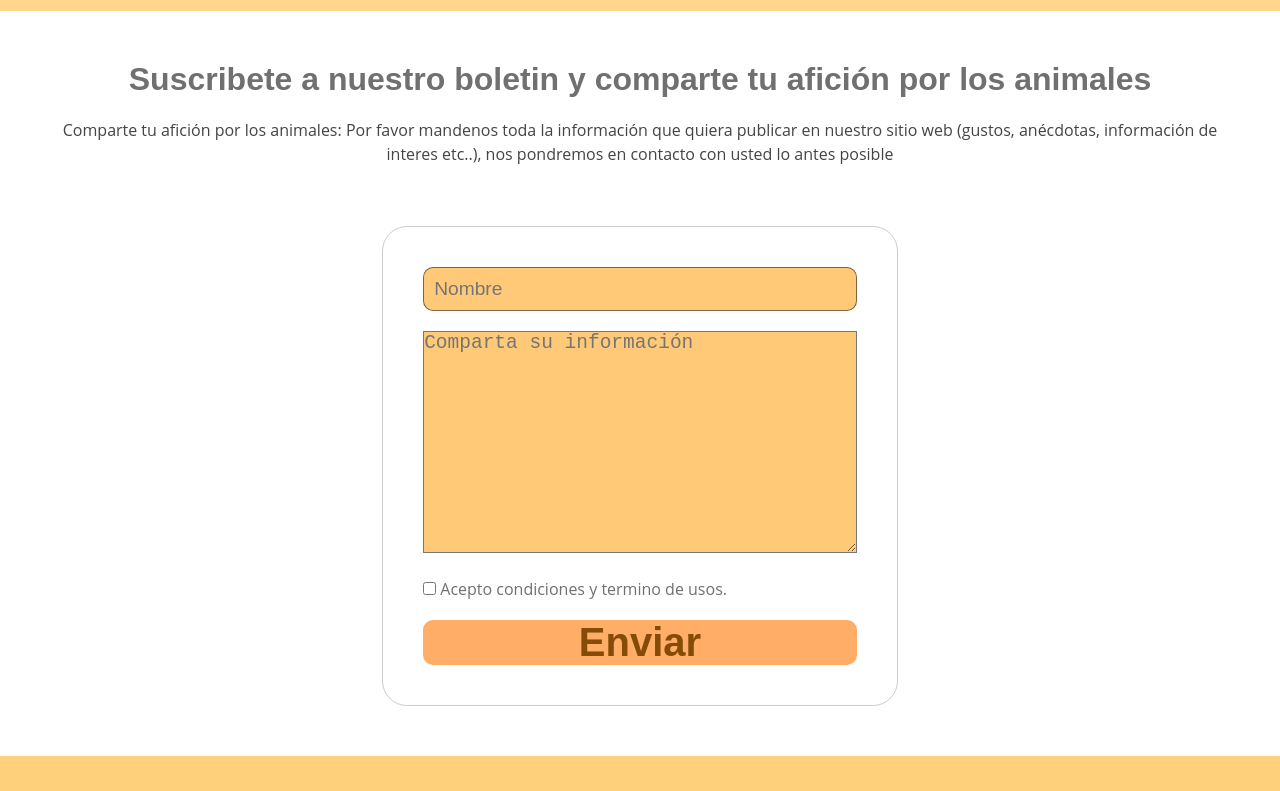
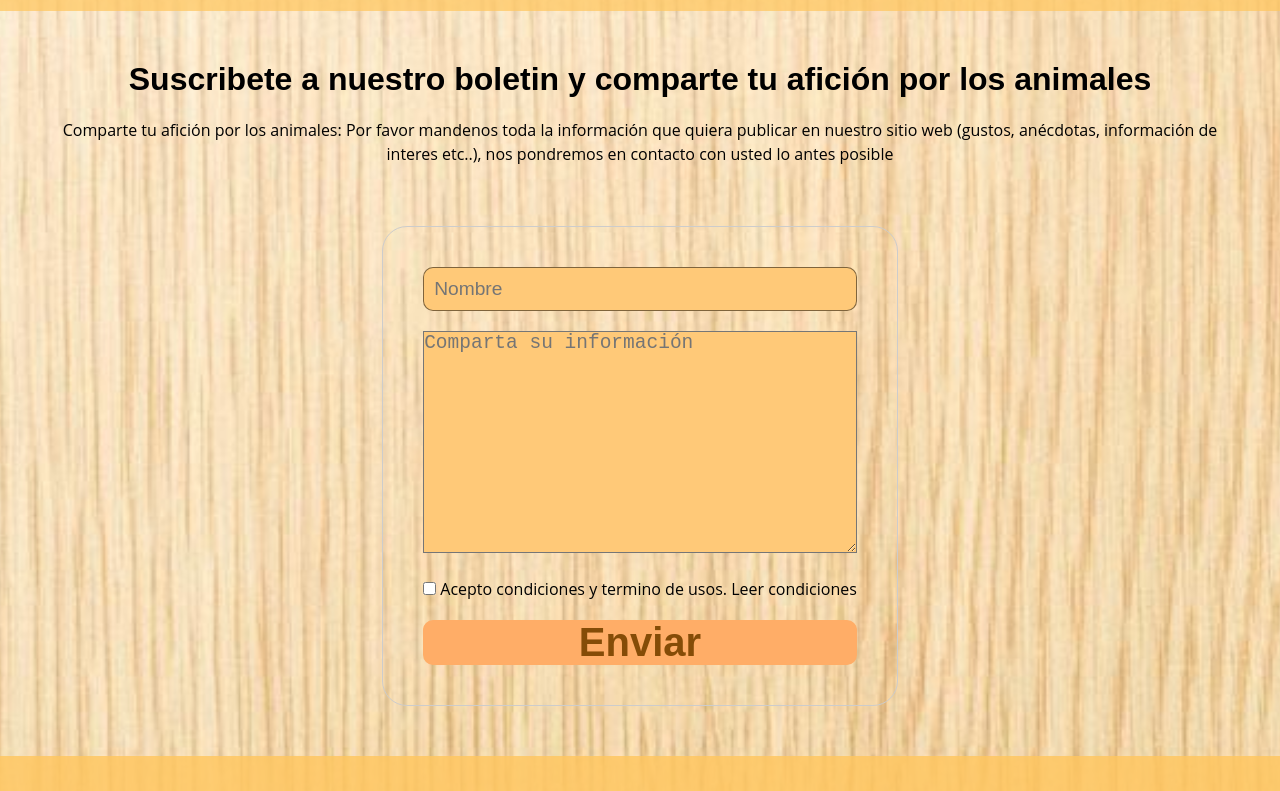
Before and after one commit to HectorCudero/Animal-preferido, a plain HTML site: page contacto.html in a window 1280 px wide. Shown: the part 389-1180 px from the top of the page. Drawn offline with Linux system fonts and the light colour scheme.

Commit message:
ultimos cambios

```diff
--- a/css/arte-nombre-animal.css
+++ b/css/arte-nombre-animal.css
@@ -28,8 +28,6 @@ h1,h2,h3{
 }
 
 body{
-
-	color: #707070;
 	font-family: "Open Sans", Arial, Helvetica, sans-serif;
 }
 
@@ -74,7 +72,6 @@ body{
 	flex-basis: 40%;
 	padding-right: 50px;
 	text-align: right;
-	color: #2F477A;
 }
 
 
@@ -114,7 +111,6 @@ body{
 
 .infoTrabajos h3{
 	margin: 1.5em 0;
-	color: #525252;
 	font-size: 1.2em;
 }
 
--- a/css/contacto.css
+++ b/css/contacto.css
@@ -35,9 +35,16 @@ form{
   }
 
  .formulario a{
-    color: white;
+    color: rgb(0, 0, 0);
     text-decoration: none;
+    background: none;
  }
+
+
+ .formulario a:hover{
+   color: rgb(95, 95, 95);
+   text-decoration: none;
+}
 
  .formulario a:hover{
     background: black;
--- a/css/estilos.css
+++ b/css/estilos.css
@@ -5,6 +5,12 @@
     padding: 0;
     margin: 0;
 }
+
+body{
+    background: url(../imagenes/fondo-madera.jpg) center/cover;
+}
+
+
 
 header a{
     text-decoration: none;
@@ -20,17 +26,6 @@ header a{
 .fondoBlanco{
     background: rgba(255, 255, 255, 0.599);
 }
-
- h2{
-    color:#1B1B1B ;
- }
-
-
-
- p{
-    color: #444444;
- }
-
 
 
 /* CABEREA PRINCIPAL */
```
Also changed, not shown: imagenes/21omxpw.jpg (added), imagenes/fondo-madera.jpg (added).
